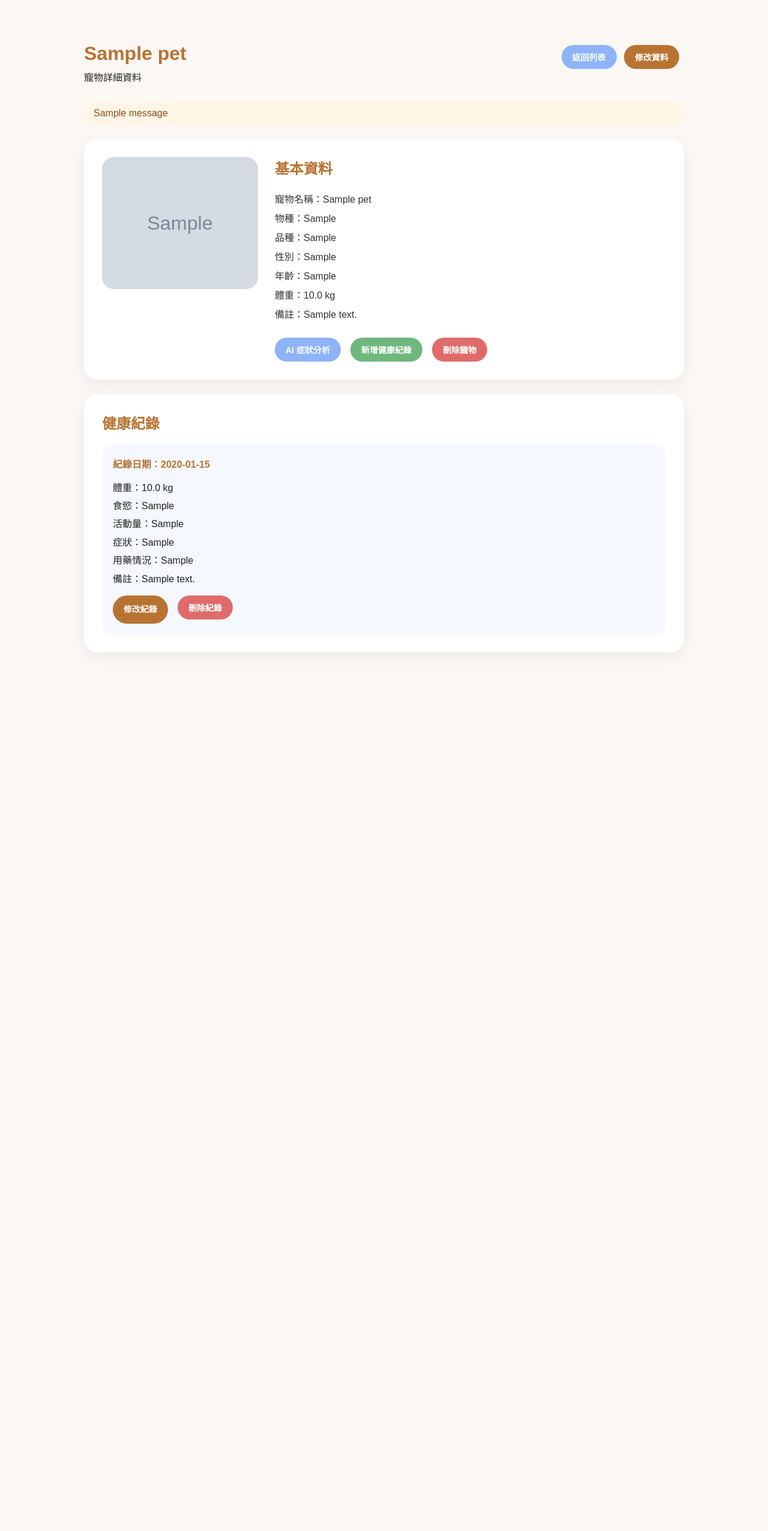
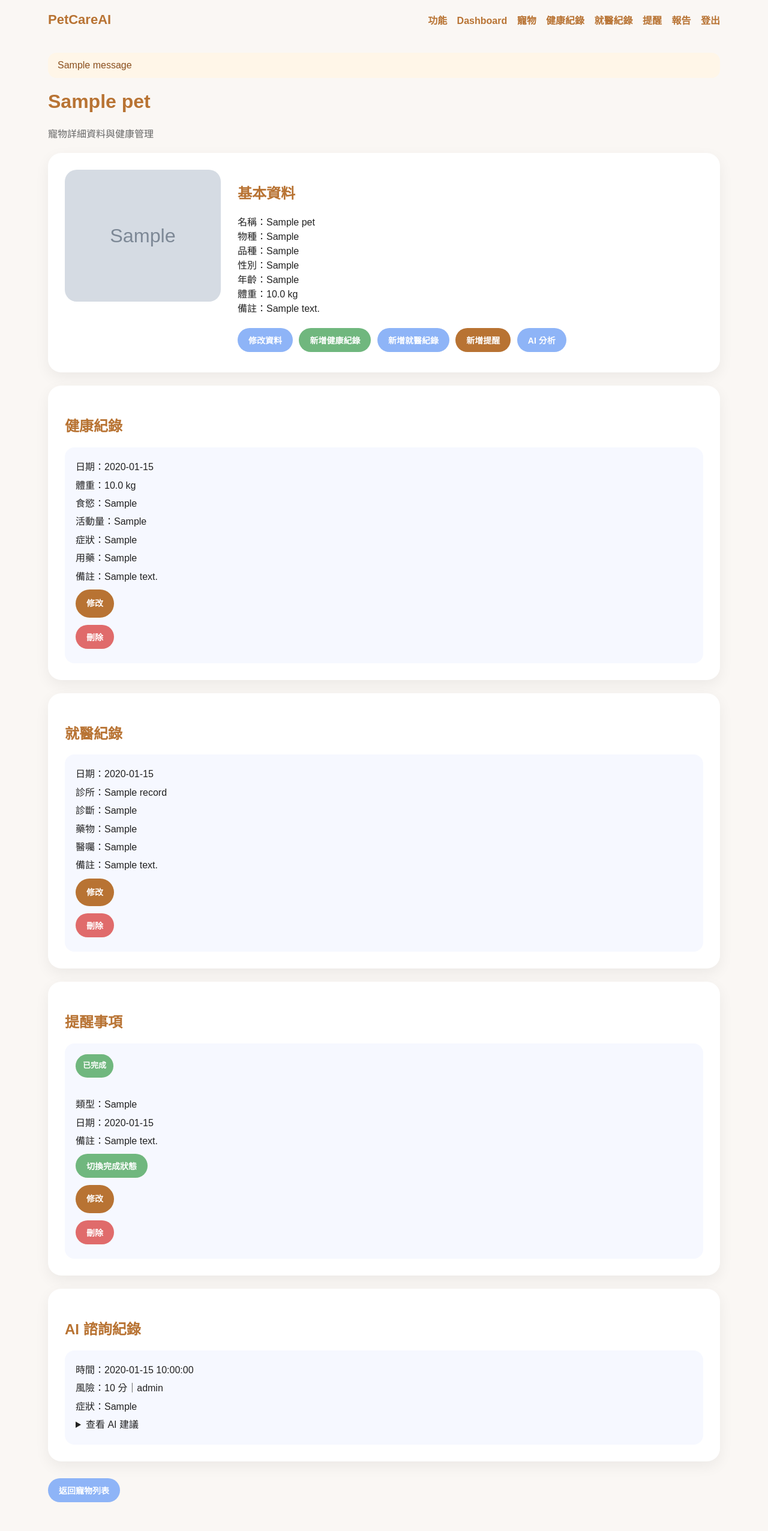
Before and after one commit to carol651104/PetCareAI, a Flask app: page /pets/1 in a window 1280 px wide. Shown: the whole page at 60% size. Before the commit the page ends 1040 px from the top, so only its background shows below. Run offline with Flask 3, Linux system fonts and the light colour scheme; a user stored in the database is signed in; tables that the repository leaves empty hold one stand-in row (values such as "Sample post"); grey boxes marked "Sample" are stand-in pictures; one stand-in notice (Sample message) is shown.

Commit message:
Update pet_detail.html

```diff
--- a/templates/pet_detail.html
+++ b/templates/pet_detail.html
@@ -1,218 +1,39 @@
-<!DOCTYPE html>
-<html lang="zh-Hant">
-<head>
-    <meta charset="UTF-8">
-    <title>{{ pet.name }} - PetCareAI</title>
+{% extends "base.html" %}
 
-    <style>
-        body {
-            margin: 0;
-            font-family: "Microsoft JhengHei", sans-serif;
-            background: #faf7f4;
-            color: #222;
-        }
+{% block title %}{{ pet.name }}{% endblock %}
 
-        .container {
-            max-width: 1000px;
-            margin: auto;
-            padding: 50px 24px;
-        }
+{% block content %}
 
-        .topbar {
-            display: flex;
-            justify-content: space-between;
-            align-items: center;
-            margin-bottom: 28px;
-        }
-
-        h1 {
-            color: #b87333;
-            margin-bottom: 8px;
-        }
-
-        h2 {
-            color: #b87333;
-            margin-top: 0;
-        }
-
-        .btn {
-            display: inline-block;
-            padding: 10px 18px;
-            background: #8eb4f7;
-            color: white;
-            border-radius: 999px;
-            text-decoration: none;
-            font-weight: bold;
-            border: none;
-            cursor: pointer;
-            margin-right: 8px;
-            font-size: 14px;
-        }
-
-        .btn-brown {
-            background: #b87333;
-        }
-
-        .btn-danger {
-            background: #e06b6b;
-        }
-
-        .btn-green {
-            background: #70b77e;
-        }
-
-        .card {
-            background: white;
-            padding: 30px;
-            border-radius: 22px;
-            box-shadow: 0 8px 24px rgba(0,0,0,0.06);
-            margin-bottom: 24px;
-        }
-
-        .pet-layout {
-            display: grid;
-            grid-template-columns: 260px 1fr;
-            gap: 28px;
-        }
-
-        .pet-img {
-            width: 260px;
-            height: 220px;
-            object-fit: cover;
-            border-radius: 20px;
-            background: #f6f8ff;
-        }
-
-        .placeholder {
-            width: 260px;
-            height: 220px;
-            background: #f6f8ff;
-            border-radius: 20px;
-            display: flex;
-            align-items: center;
-            justify-content: center;
-            font-size: 62px;
-        }
-
-        .meta {
-            line-height: 2;
-            color: #333;
-        }
-
-        .action-row {
-            margin-top: 22px;
-            display: flex;
-            flex-wrap: wrap;
-            gap: 8px;
-        }
-
-        .flash {
-            background: #fff6e8;
-            color: #8a4f1d;
-            padding: 12px 16px;
-            border-radius: 14px;
-            margin-bottom: 22px;
-        }
-
-        .record {
-            background: #f6f8ff;
-            border-radius: 16px;
-            padding: 18px;
-            margin-top: 16px;
-            line-height: 1.9;
-        }
-
-        .record-title {
-            font-weight: bold;
-            color: #b87333;
-            margin-bottom: 8px;
-        }
-
-        .record-actions {
-            margin-top: 12px;
-            display: flex;
-            gap: 8px;
-            flex-wrap: wrap;
-        }
-
-        .empty {
-            background: #f6f8ff;
-            padding: 18px;
-            border-radius: 16px;
-            line-height: 1.8;
-        }
-
-        @media (max-width: 760px) {
-            .topbar {
-                display: block;
-            }
-
-            .pet-layout {
-                grid-template-columns: 1fr;
-            }
-
-            .pet-img, .placeholder {
-                width: 100%;
-            }
-        }
-    </style>
-</head>
-
-<body>
-
-<div class="container">
-
-    <div class="topbar">
-        <div>
 <h1>{{ pet.name }}</h1>
-            <div>寵物詳細資料</div>
-        </div>
-
-        <div>
-            <a class="btn" href="/pets">返回列表</a>
-            <a class="btn btn-brown" href="/pets/{{ pet.id }}/edit">修改資料</a>
-        </div>
-    </div>
-
-    {% with messages = get_flashed_messages() %}
-        {% if messages %}
-            {% for message in messages %}
-                <div class="flash">{{ message }}</div>
-            {% endfor %}
-        {% endif %}
-    {% endwith %}
+<p class="muted">寵物詳細資料與健康管理</p>
 
 <div class="card">
-        <div class="pet-layout">
+    <div style="display:grid; grid-template-columns:260px 1fr; gap:28px;">
         <div>
             {% if pet.photo_url %}
-                    <img class="pet-img" src="{{ pet.photo_url }}" alt="{{ pet.name }}">
+                <img src="{{ pet.photo_url }}" style="width:260px; height:220px; object-fit:cover; border-radius:20px;">
             {% else %}
-                    <div class="placeholder">🐾</div>
+                <div style="width:260px; height:220px; background:#f6f8ff; border-radius:20px; display:flex; align-items:center; justify-content:center; font-size:60px;">🐾</div>
             {% endif %}
         </div>
 
         <div>
             <h2>基本資料</h2>
-
-                <div class="meta">
-                    寵物名稱：{{ pet.name }}<br>
+            <p>
+                名稱：{{ pet.name }}<br>
                 物種：{{ pet.species }}<br>
                 品種：{{ pet.breed or "未填寫" }}<br>
                 性別：{{ pet.gender or "未填寫" }}<br>
                 年齡：{{ pet.age or "未填寫" }}<br>
-                    體重：{% if pet.weight %}{{ pet.weight }} kg{% else %}未填寫{% endif %}<br>
+                體重：{{ pet.weight or "未填寫" }} kg<br>
                 備註：{{ pet.note or "無" }}
-                </div>
+            </p>
 
-                <div class="action-row">
-                    <a class="btn" href="/">AI 症狀分析</a>
+            <a class="btn" href="/pets/{{ pet.id }}/edit">修改資料</a>
             <a class="btn btn-green" href="/pets/{{ pet.id }}/health/add">新增健康紀錄</a>
-
-                    <form method="POST" action="/pets/{{ pet.id }}/delete" onsubmit="return confirm('確定要刪除這隻寵物嗎？');">
-                        <button class="btn btn-danger" type="submit">刪除寵物</button>
-                    </form>
-                </div>
+            <a class="btn" href="/pets/{{ pet.id }}/medical/add">新增就醫紀錄</a>
+            <a class="btn btn-brown" href="/pets/{{ pet.id }}/reminder/add">新增提醒</a>
+            <a class="btn" href="/">AI 分析</a>
         </div>
     </div>
 </div>
@@ -223,33 +44,99 @@
     {% if health_records %}
         {% for record in health_records %}
             <div class="record">
-                    <div class="record-title">紀錄日期：{{ record.record_date }}</div>
-
-                    體重：{% if record.weight %}{{ record.weight }} kg{% else %}未填寫{% endif %}<br>
+                日期：{{ record.record_date }}<br>
+                體重：{{ record.weight or "未填寫" }} kg<br>
                 食慾：{{ record.appetite or "未填寫" }}<br>
                 活動量：{{ record.activity or "未填寫" }}<br>
                 症狀：{{ record.symptoms or "無" }}<br>
-                    用藥情況：{{ record.medication or "無" }}<br>
-                    備註：{{ record.note or "無" }}
+                用藥：{{ record.medication or "無" }}<br>
+                備註：{{ record.note or "無" }}<br>
 
-                    <div class="record-actions">
-                        <a class="btn btn-brown" href="/health/{{ record.id }}/edit">修改紀錄</a>
-
-                        <form method="POST" action="/health/{{ record.id }}/delete" onsubmit="return confirm('確定要刪除這筆健康紀錄嗎？');">
-                            <button class="btn btn-danger" type="submit">刪除紀錄</button>
+                <a class="btn btn-brown" href="/health/{{ record.id }}/edit">修改</a>
+                <form method="POST" action="/health/{{ record.id }}/delete" onsubmit="return confirm('確定刪除健康紀錄？');">
+                    <button class="btn btn-danger" type="submit">刪除</button>
                 </form>
-                    </div>
             </div>
         {% endfor %}
     {% else %}
-            <div class="empty">
-                目前尚未新增健康紀錄。<br>
-                可以點選「新增健康紀錄」開始追蹤寵物狀況。
-            </div>
+        <p class="muted">目前沒有健康紀錄。</p>
     {% endif %}
 </div>
 
+<div class="card">
+    <h2>就醫紀錄</h2>
+
+    {% if medical_records %}
+        {% for record in medical_records %}
+            <div class="record">
+                日期：{{ record.visit_date }}<br>
+                診所：{{ record.clinic_name or "未填寫" }}<br>
+                診斷：{{ record.diagnosis or "未填寫" }}<br>
+                藥物：{{ record.medicine or "無" }}<br>
+                醫囑：{{ record.doctor_advice or "無" }}<br>
+                備註：{{ record.note or "無" }}<br>
+
+                <a class="btn btn-brown" href="/medical/{{ record.id }}/edit">修改</a>
+                <form method="POST" action="/medical/{{ record.id }}/delete" onsubmit="return confirm('確定刪除就醫紀錄？');">
+                    <button class="btn btn-danger" type="submit">刪除</button>
+                </form>
+            </div>
+        {% endfor %}
+    {% else %}
+        <p class="muted">目前沒有就醫紀錄。</p>
+    {% endif %}
 </div>
 
-</body>
-</html>
+<div class="card">
+    <h2>提醒事項</h2>
+
+    {% if reminders %}
+        {% for reminder in reminders %}
+            <div class="record">
+                <span class="badge {% if reminder.is_done %}done{% else %}pending{% endif %}">
+                    {% if reminder.is_done %}已完成{% else %}待完成{% endif %}
+                </span>
+                <br><br>
+                類型：{{ reminder.reminder_type }}<br>
+                日期：{{ reminder.reminder_date }}<br>
+                備註：{{ reminder.note or "無" }}<br>
+
+                <form method="POST" action="/reminder/{{ reminder.id }}/done">
+                    <button class="btn btn-green" type="submit">切換完成狀態</button>
+                </form>
+
+                <a class="btn btn-brown" href="/reminder/{{ reminder.id }}/edit">修改</a>
+
+                <form method="POST" action="/reminder/{{ reminder.id }}/delete" onsubmit="return confirm('確定刪除提醒？');">
+                    <button class="btn btn-danger" type="submit">刪除</button>
+                </form>
+            </div>
+        {% endfor %}
+    {% else %}
+        <p class="muted">目前沒有提醒事項。</p>
+    {% endif %}
+</div>
+
+<div class="card">
+    <h2>AI 諮詢紀錄</h2>
+
+    {% if ai_records %}
+        {% for record in ai_records %}
+            <div class="record">
+                時間：{{ record.created_at }}<br>
+                風險：{{ record.risk_score }} 分｜{{ record.risk_level }}<br>
+                症狀：{{ record.symptom }}<br>
+                <details>
+                    <summary>查看 AI 建議</summary>
+                    <div style="white-space: pre-wrap;">{{ record.ai_answer }}</div>
+                </details>
+            </div>
+        {% endfor %}
+    {% else %}
+        <p class="muted">目前沒有 AI 諮詢紀錄。</p>
+    {% endif %}
+</div>
+
+<a class="btn" href="/pets">返回寵物列表</a>
+
+{% endblock %}
```
Lines whose indentation alone changed are shown as unchanged.
